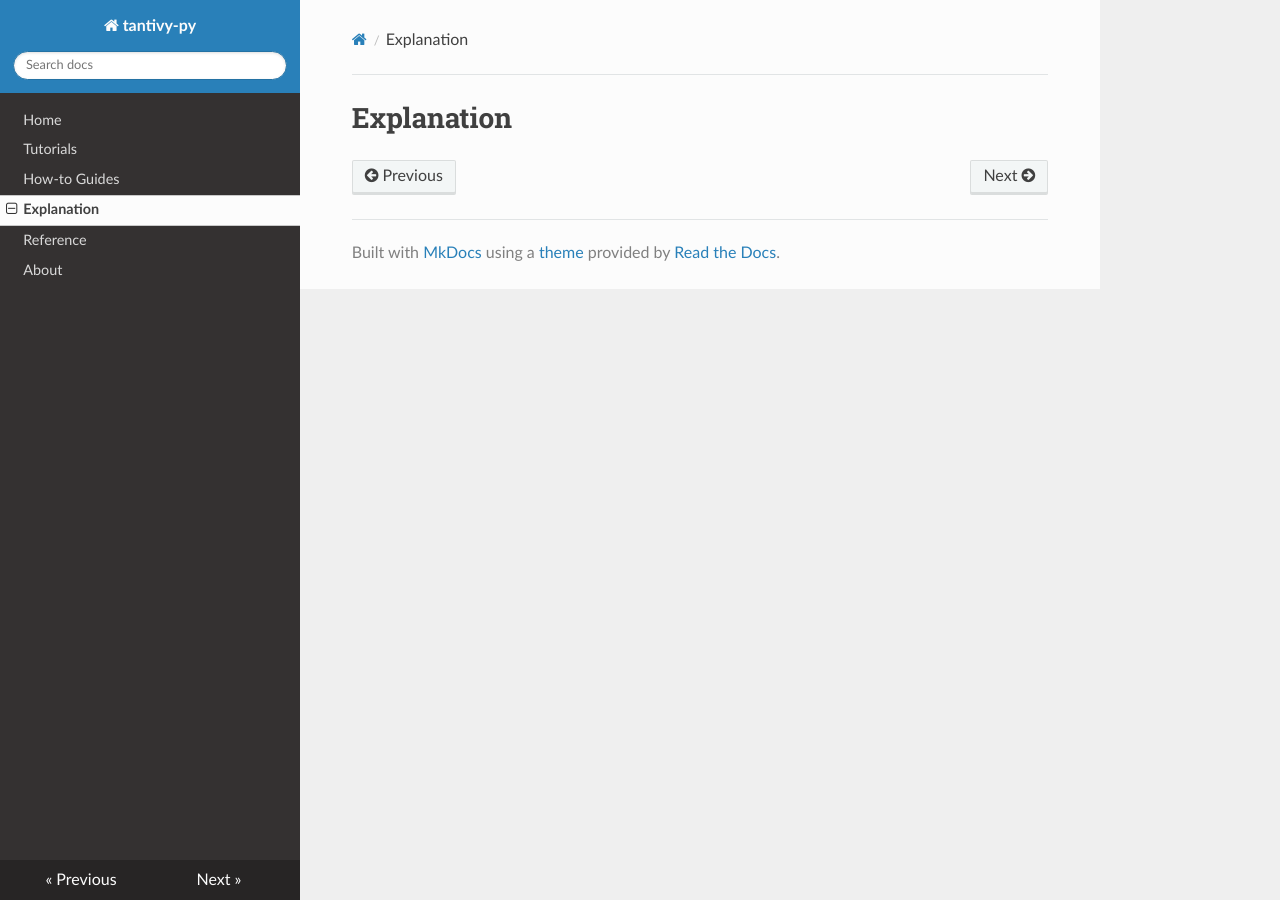
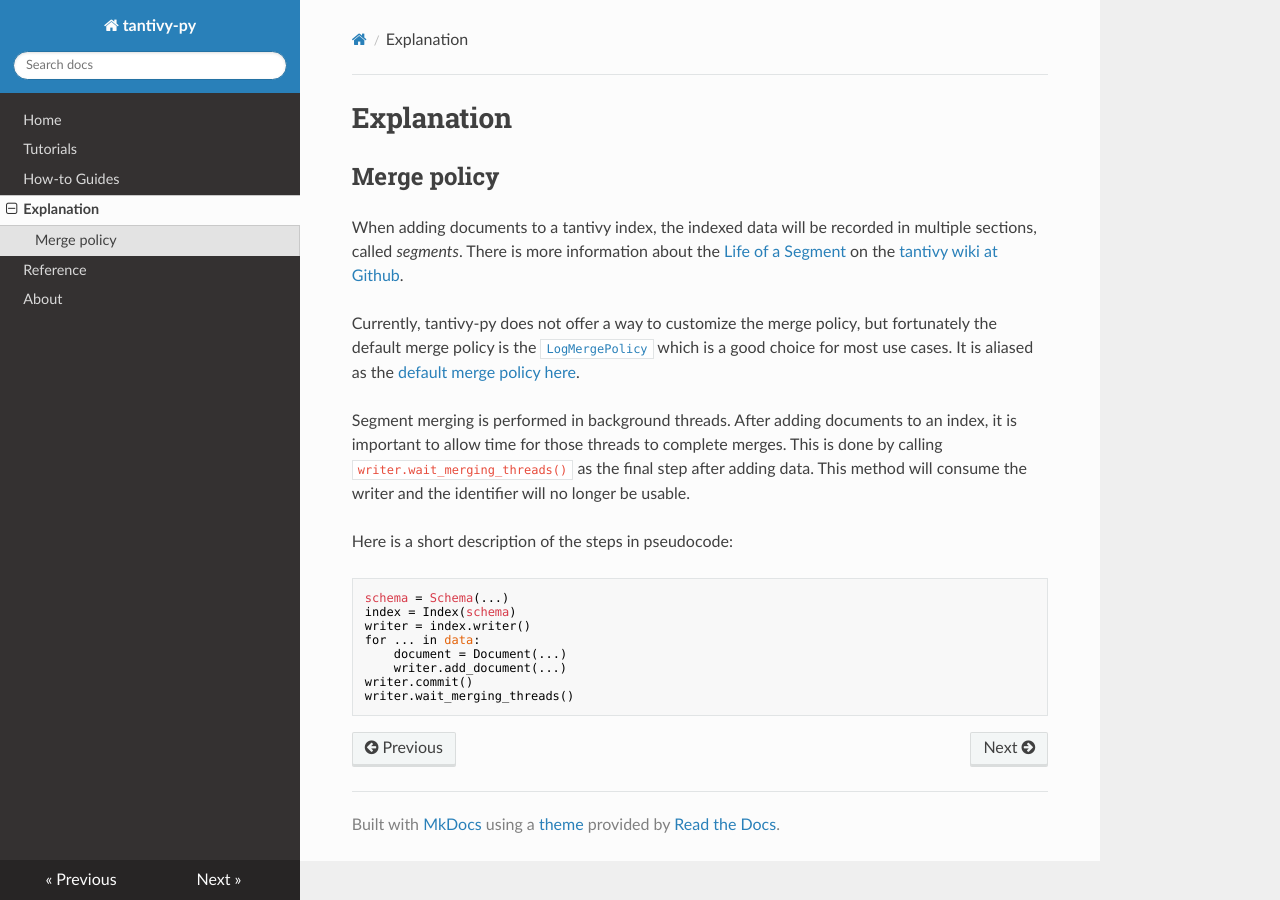
Before and after one commit to quickwit-oss/tantivy-py, an MkDocs documentation site: the page built from docs/explanation.md, in a window 1280 px wide. Built offline with MkDocs 1.6.1, drawn with Linux system fonts in a browser that asks for light colours; nearby versions of some CDN libraries.

Commit message:
doc: describe the merge policy (#227)

````diff
--- a/docs/explanation.md
+++ b/docs/explanation.md
@@ -1 +1,29 @@
 # Explanation
+
+## Merge policy
+
+When adding documents to a tantivy index, the indexed data will be recorded in multiple
+sections, called _segments_. There is more information about the [Life of a Segment](https://github.com/quickwit-oss/tantivy/wiki/Life-of-a-Segment)
+on the [tantivy wiki at Github](https://github.com/quickwit-oss/tantivy/wiki).
+
+Currently, tantivy-py does not offer a way to customize the merge policy, but fortunately
+the default merge policy is the [`LogMergePolicy`](https://docs.rs/tantivy/latest/tantivy/merge_policy/struct.LogMergePolicy.html)
+which is a good choice for most use cases. It is aliased as the [default merge policy here](https://docs.rs/tantivy/latest/tantivy/merge_policy/type.DefaultMergePolicy.html).
+
+Segment merging is performed in background threads. After adding documents to an index,
+it is important to allow time for those threads to complete merges. This is done by calling
+`writer.wait_merging_threads()` as the final step after adding data. This method will
+consume the writer and the identifier will no longer be usable.
+
+Here is a short description of the steps in pseudocode:
+
+```
+schema = Schema(...)
+index = Index(schema)
+writer = index.writer()
+for ... in data:
+    document = Document(...)
+    writer.add_document(...)
+writer.commit()
+writer.wait_merging_threads()
+```
````
